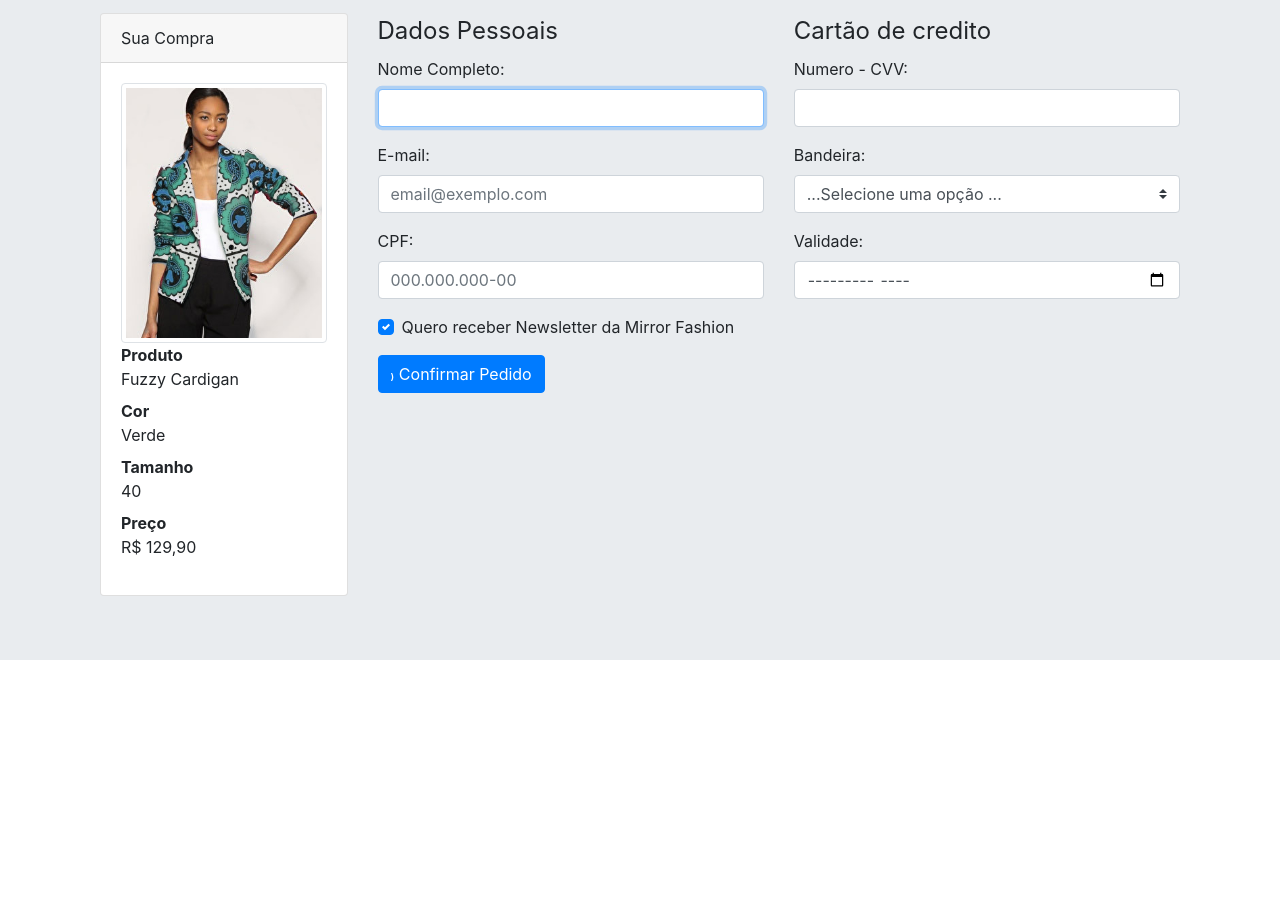
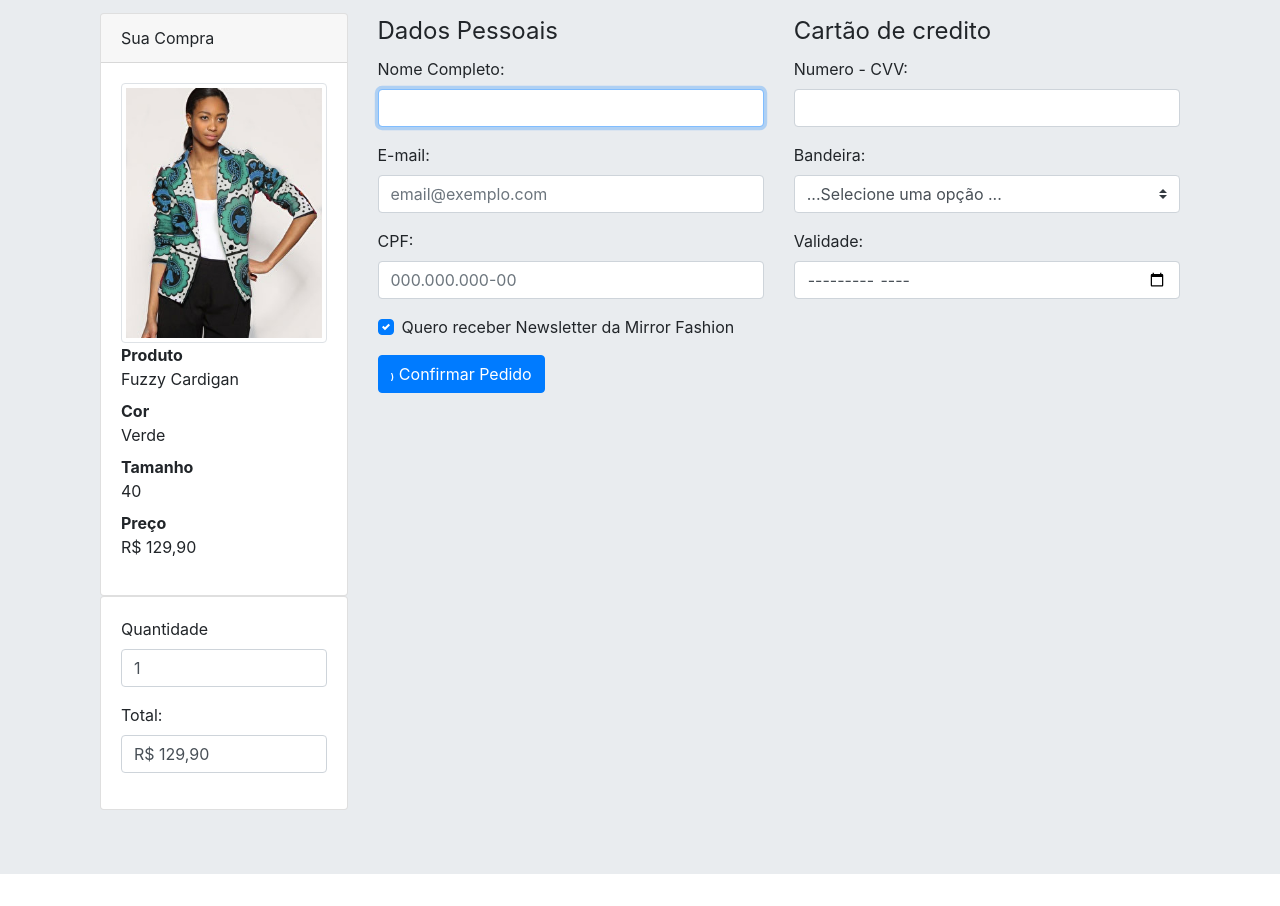
Before and after one commit to JimmyDead/E-commerce, a plain HTML site: page Mirror_Fashion/public_html/checkout.html in a window 1280 px wide. Shown: the part 172-1078 px from the top of the page. Before the commit the page ends 864 px from the top, so only its background shows below. Drawn offline with Linux system fonts and the light colour scheme.

Commit message:
Desenvolvido ação junto a javascript para fazer o calculo da compra

```diff
--- a/Mirror_Fashion/public_html/checkout.html
+++ b/Mirror_Fashion/public_html/checkout.html
@@ -52,8 +52,21 @@ and open the template in the editor.
                                         <dt>Tamanho</dt>
                                         <dd>40</dd>
                                         <dt>Preço</dt>
-                                        <dd>R$ 129,90</dd>
+                                        <dd id="preco">R$ 129,90</dd>
                                     </dl>
+                                </div>
+                            </div>
+                            <div class="card">
+                                <div class="card-body">
+                                    <div class="form-group">
+                                        <label for="qtd">Quantidade</label>
+                                        <input type="number" id="qtd" min="1" max="99" value="1" class="form-control">
+                                    </div>
+                                    <div class="form-group">
+                                        <label for="total">Total:</label>
+                                        <output for="qtd preco" id="total" class="form-control">R$ 129,90</output>
+                                    </div>
+                                    <script type="text/javascript" src="js/total.js"></script>
                                 </div>
                             </div>
                         </div>
```
